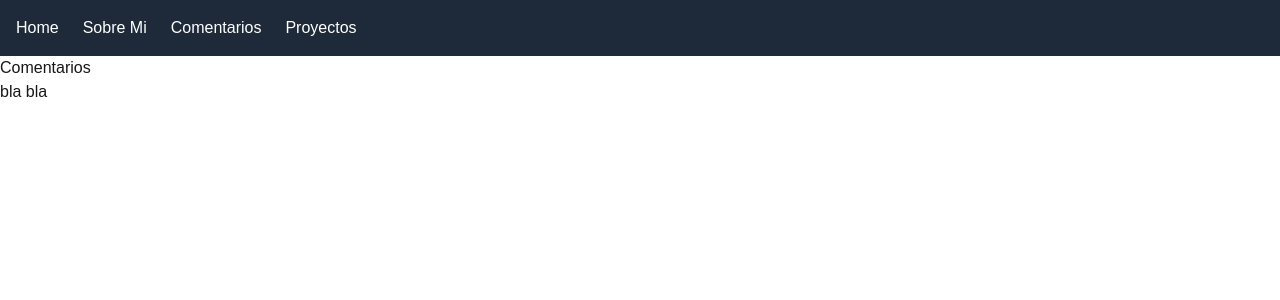
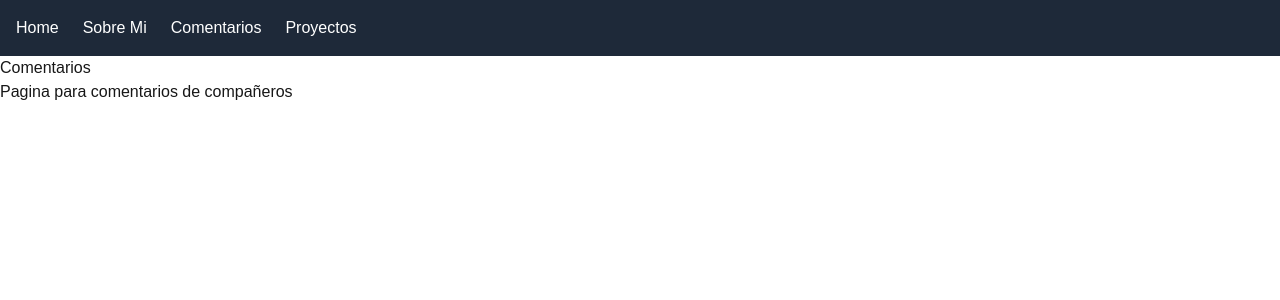
Before and after one commit to Seraf1n0/Front-Portfolio, a Next.js app: page /comments in a window 1280 px wide. Shown: the top 300 px of the page. Built offline with nearby package versions, Linux system fonts and the light colour scheme.

Commit message:
HOTFIX: carpetas y pagina comments mal posicionada y duplicada

```diff
--- a/src/app/about/comments/page.tsx
+++ /dev/null
@@ -1,10 +0,0 @@
-import "../../styles/comments.css";
-
-export default function CommentsPage() {
-  return (
-    <main className="comments-container">
-      <h1>Comentarios</h1>
-      <p>Pagina para comentarios de compañeros</p>
-    </main>
-  );
-}
--- a/src/app/comments/page.tsx
+++ b/src/app/comments/page.tsx
@@ -1,9 +1,10 @@
+import "../../styles/comments.css";
 
 export default function CommentsPage() {
   return (
-    <div>
+    <main className="comments-container">
       <h1>Comentarios</h1>
-      <p>bla bla</p>
-    </div>
+      <p>Pagina para comentarios de compañeros</p>
+    </main>
   );
-};
+}
```
